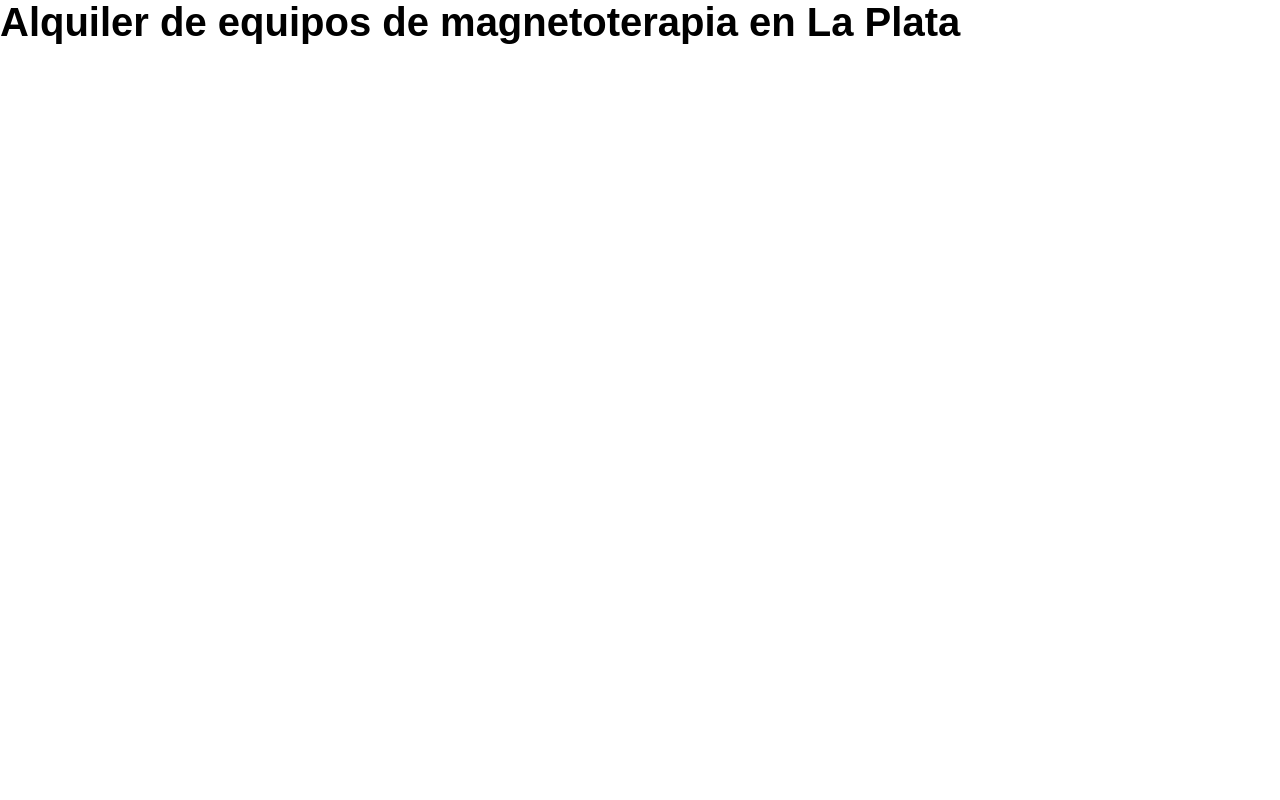
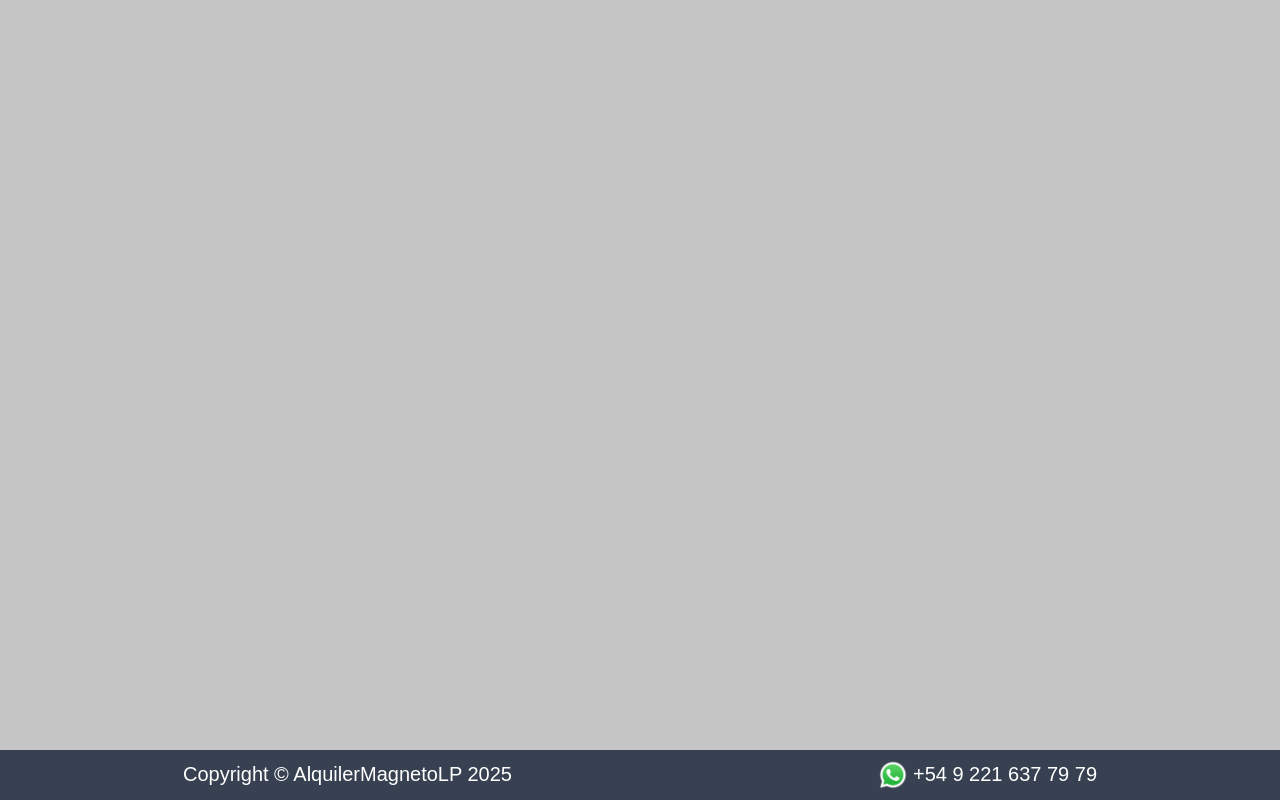
Before and after one commit to felipe-barreto/magnetic-therapy-rental, a React (Vite) app: page / in a window 1280 px wide. Built offline with nearby package versions, Linux system fonts and the light colour scheme.

Commit message:
feat: create footer component

```diff
--- /dev/null
+++ b/components/Footer/Footer.module.css
@@ -0,0 +1,46 @@
+.footer {
+  margin-top: auto;
+  padding-top: 0.5rem;
+  display: flex;
+  justify-content: space-around;
+  align-items: center;
+  flex-wrap: wrap-reverse;
+  background-color: var(--color-primary);
+}
+
+.text {
+  margin-left: 0.5rem;
+  margin-right: 0.5rem;
+  padding-bottom: 0.5rem;
+  text-align: center;
+  text-wrap: balance;
+  color: var(--color-secondary);
+}
+
+.whatsappLink {
+  margin-left: 0.5rem;
+  margin-right: 0.5rem;
+  padding-bottom: 0.5rem;
+  display: flex;
+  align-items: center;
+  gap: 0.25rem;
+  text-decoration: none;
+}
+
+.whatsappLink:hover .number {
+  text-decoration: underline;
+}
+
+.whatsappLogo {
+  width: 1.5rem;
+}
+
+.number {
+  color: var(--color-secondary);
+}
+
+@media (max-width: 260px) {
+  .number {
+    width: 90px;
+  }
+}
--- /dev/null
+++ b/components/Footer/Footer.tsx
@@ -0,0 +1,18 @@
+import styles from "./Footer.module.css";
+import logo from "../../src/assets/whatsapp-logo.svg.webp";
+
+const Footer = () => {
+  return (
+    <footer className={styles.footer}>
+      <p className={styles.text}>Copyright © AlquilerMagnetoLP 2025</p>
+      <a
+        href="https://wa.me/5492216377979?text=Quisiera consultar por el alquiler de un equipo"
+        className={styles.whatsappLink}>
+        <img src={logo} alt="Logo de WhatsApp" className={styles.whatsappLogo} />
+        <p className={styles.number}>+54 9 221 637 79 79</p>
+      </a>
+    </footer>
+  );
+};
+
+export default Footer;
--- /dev/null
+++ b/src/App.module.css
@@ -0,0 +1,6 @@
+.app {
+  display: flex;
+  flex-direction: column;
+  min-height: 100dvh;
+  background-color: var(--color-background);
+}
--- a/src/App.tsx
+++ b/src/App.tsx
@@ -1,5 +1,12 @@
+import styles from "./App.module.css";
+import Footer from "../components/Footer/Footer";
+
 const App = () => {
-  return <h1>Alquiler de equipos de magnetoterapia en La Plata</h1>;
+  return (
+    <div className={styles.app}>
+      <Footer />
+    </div>
+  );
 };
 
 export default App;
```
Also changed, not shown: src/assets/whatsapp-logo.svg.webp (added).
